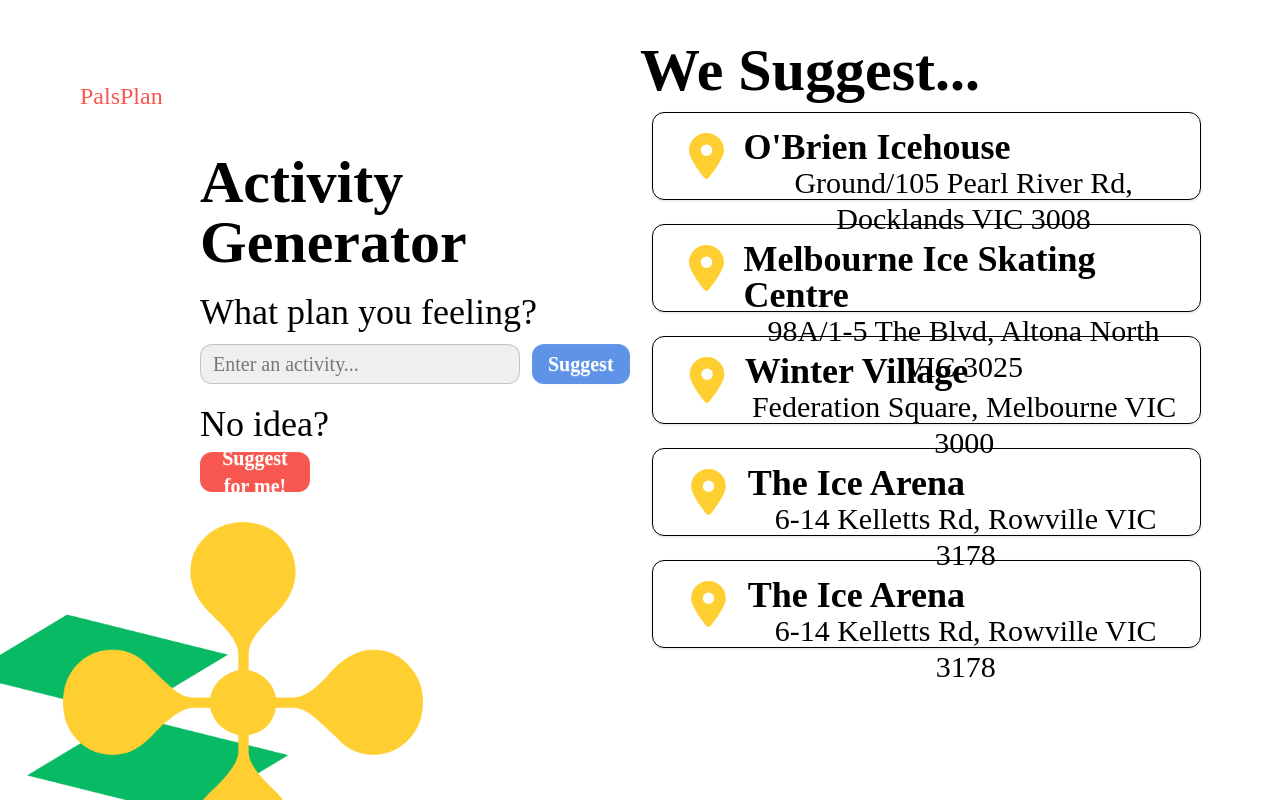
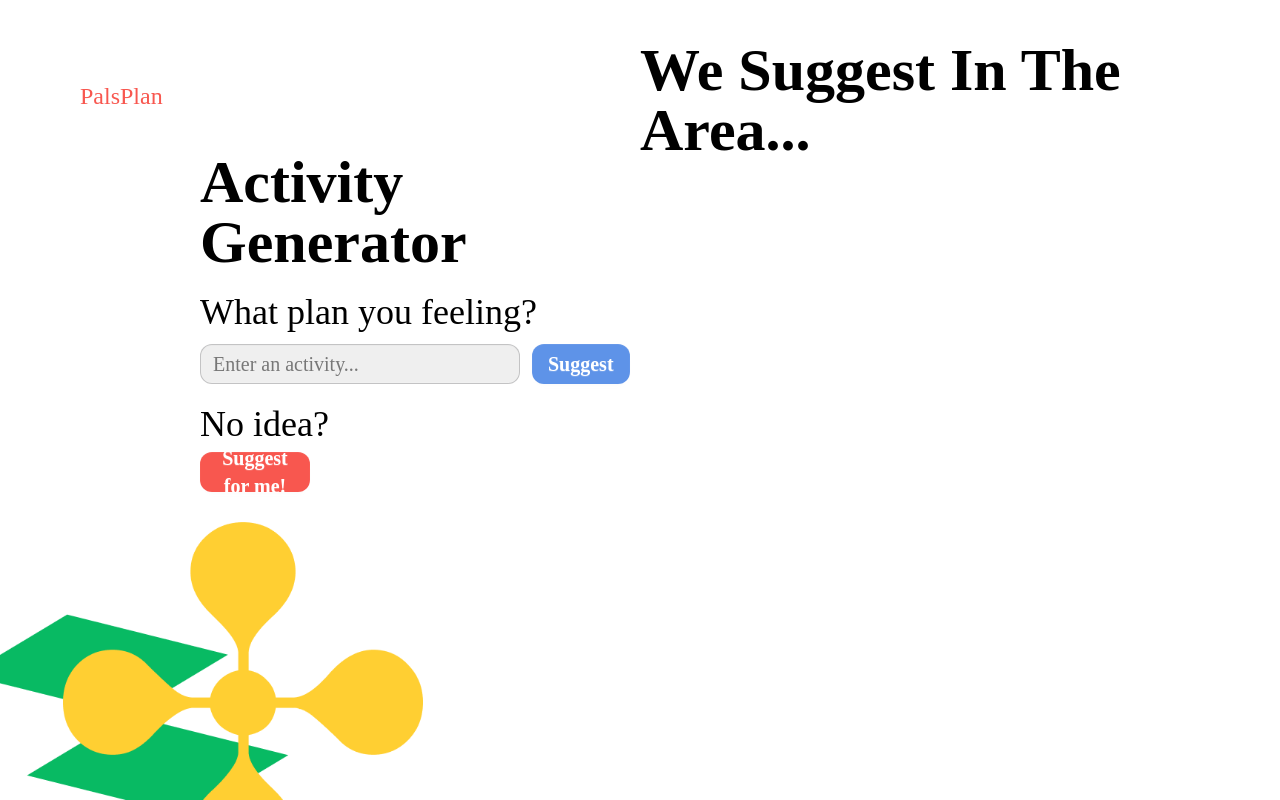
Before and after one commit to derrrna/ieye-unihack-2025, a React (Vite) app in the folder frontend/pals-plan-app/: page /dashboard/1/suggestion in a window 1280 px wide. Built offline with nearby package versions, Linux system fonts and the light colour scheme; a web font is replaced by a local one.

Commit message:
complete query with backen

```diff
--- a/frontend/pals-plan-app/src/components/LocationBlock.jsx
+++ b/frontend/pals-plan-app/src/components/LocationBlock.jsx
@@ -2,7 +2,7 @@ import React from "react";
 
 export default function LocationBlock(props) {
     return(
-        <button className=" btn btn-outline w-full shadow-sm h-22 m-3 rounded-xl">
+        <button className=" btn btn-outline w-full shadow-sm min-h-22 h-auto m-3 rounded-xl">
             <div className="flex w-full h-full">
                 <img src="/locationIcon.svg" className="w-10 m-5"/>
                 <div className="flex flex-col">
--- a/frontend/pals-plan-app/src/pages/SuggestionPage.jsx
+++ b/frontend/pals-plan-app/src/pages/SuggestionPage.jsx
@@ -1,4 +1,4 @@
-import React from "react";
+import React, { useState} from "react";
 import LocationBlock from "../components/LocationBlock";
 import { useParams} from "react-router-dom";
 
@@ -6,14 +6,29 @@ export default function SuggestionPage() {
     const { hangoutId } = useParams();
     /*NOTE: this array should contain the top 5 locations suggested by the AI. For now this is hardcoded.*/
     /* Refer to line 48 to see where these objects are used*/
-    const topLocations = [
-        {locationName: "O'Brien Icehouse", address: "Ground/105 Pearl River Rd, Docklands VIC 3008"},
-        {locationName: "Melbourne Ice Skating Centre", address: "98A/1-5 The Blvd, Altona North VIC 3025"},
-        {locationName: "Winter Village", address: "Federation Square, Melbourne VIC 3000"},
-        {locationName: "The Ice Arena", address: "6-14 Kelletts Rd, Rowville VIC 3178"},
-        {locationName: "The Ice Arena", address: "6-14 Kelletts Rd, Rowville VIC 3178"}
-    ];
+    const [topLocations, setTopLocations] = useState([]);
 
+    const handleFormSubmit = async (e) => {
+        e.preventDefault();
+
+        const activity = e.target.name.value;
+
+        try {
+            // Send the POST request to the backend
+            const response = await fetch(`http://localhost:3000/event/${hangoutId}/locations`, {
+                method: "POST",
+                headers: {
+                    "Content-Type": "application/json"
+                },
+                body: JSON.stringify({ name: activity })
+            });
+
+            const data = await response.json();
+            setTopLocations(data.matchingPlaces);
+        } catch (error) {
+            console.error("Error fetching locations:", error);
+        }
+    };
 
     return (
 
@@ -30,8 +45,8 @@ export default function SuggestionPage() {
                     <h1 className="text-6xl font-bold"> Activity Generator</h1>
                     <h3 className="text-4xl mt-5"> What plan you feeling? </h3>
                     <div className="mt-3">
-                    <form action={`http://localhost:3000/event/${hangoutId}/locations`} method="POST" >
-                        <input type="text" name="name" placeholder="Enter an activity..." className="bg-[#EFEFEF] input rounded-xl text-xl" />
+                    <form onSubmit={handleFormSubmit}>
+                        <input type="text" name="name" placeholder="Enter an activity..." className="bg-[#EFEFEF] input rounded-xl text-xl" autocomplete="off" />
                         <button type="submit" className="btn ml-3 text-xl text-white bg-[#5E93E8] border-none rounded-xl"> Suggest </button>
                     </form>
 
@@ -47,12 +62,12 @@ export default function SuggestionPage() {
 
             {/* location suggestions side*/}
             <div className="w-1/2 h-full text-black font-[Dongle]">
-                <h1 className="text-6xl font-semibold pt-10">We Suggest...</h1>
+                <h1 className="text-6xl font-semibold pt-10">We Suggest In The Area...</h1>
 
                 {/*NOTE: For each object in the array, it creates a LocationBlock component and fills in that location's unique details.*/}
                 <div className="bg-grey w-6/7 h-3/4 flex flex-col">
                     {topLocations.map( (location) =>
-                        <LocationBlock locationName ={location.locationName} address={location.address}/>
+                        <LocationBlock locationName ={location.name} address={location.address}/>
                     )}
                 </div>
 
```
Also changed, not shown: 1 other file (tests, documents, lock files or other folders).
